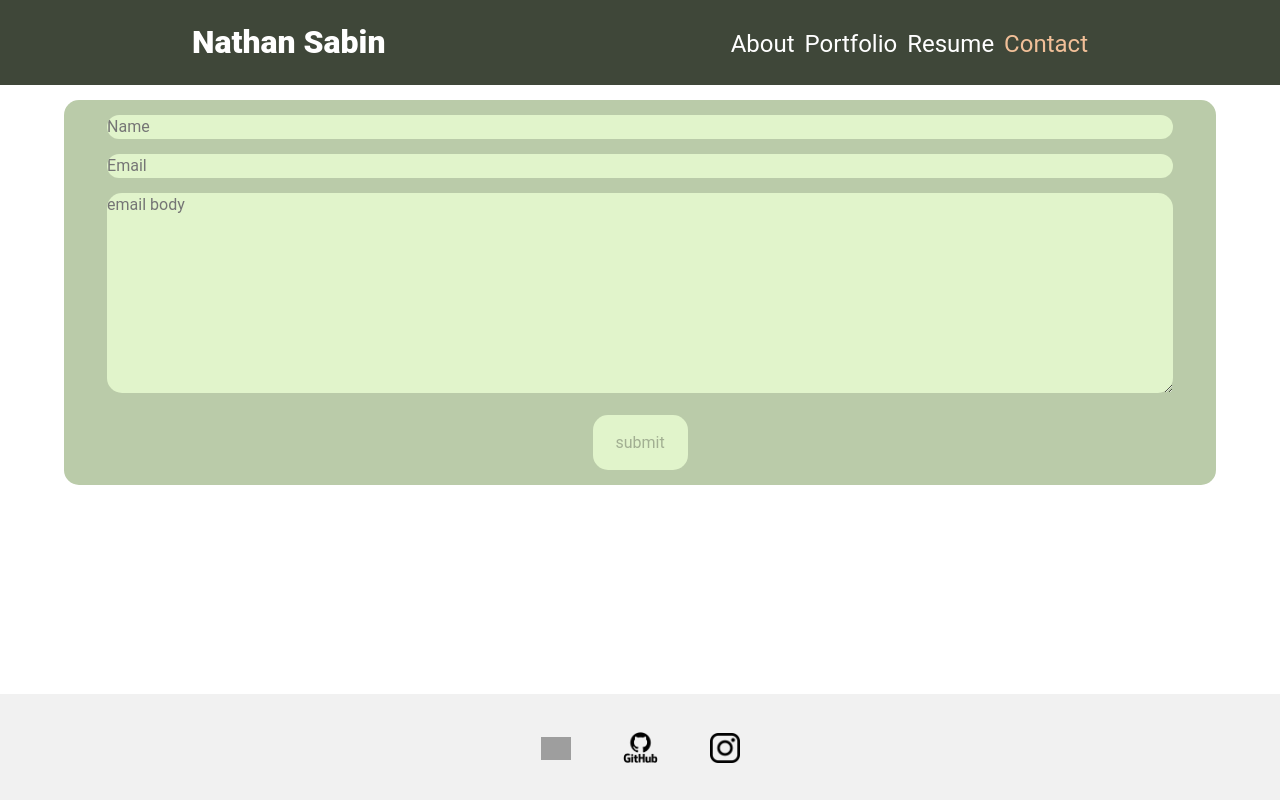
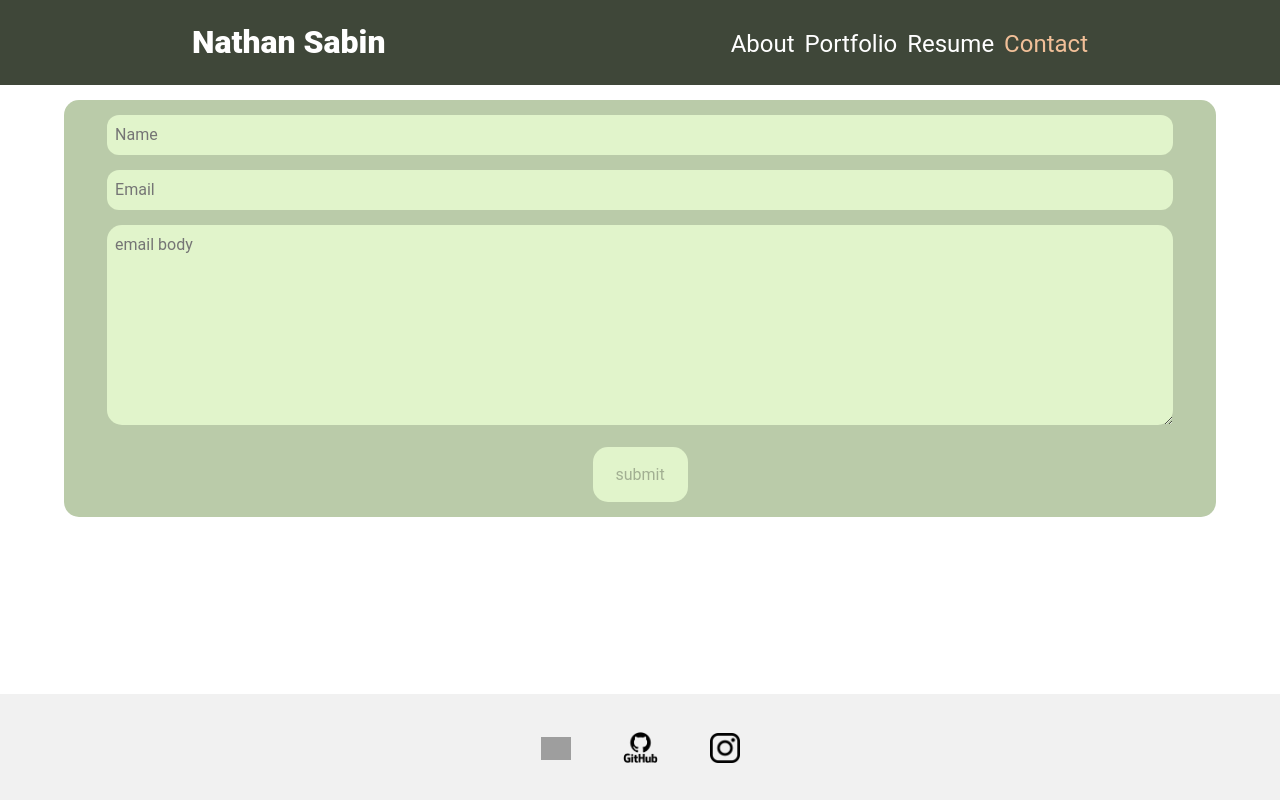
Before and after one commit to nathansabin/Nathan-Sabin-Portfolio, a React (Create React App) app: page / in a window 1280 px wide. Both pictures are taken after a click on the item "Contact". Built offline with nearby package versions, Linux system fonts and the light colour scheme; grey boxes are pictures that could not be loaded.

Commit message:
fixed margin issue in contact reformated css for readablitity

```diff
--- /dev/null
+++ b/src/pages/about/about.css
@@ -0,0 +1,51 @@
+.box-set {
+    margin: -100px auto;
+    margin-bottom: 135px;
+    display: block;
+    width: 85%;
+    height: auto;
+}
+
+.image {
+    float: left;
+    width: 45%;
+    height: auto;
+    border-radius: 15px;
+    background-color: #F1BF98;
+    padding: 15px;
+    padding-top: 25px;
+    margin-left: 3.5%;
+    margin-top: 3%;
+    position: relative;
+}
+
+.portrait {
+    margin-bottom: 15px;
+    margin-top: 0;
+    margin-left: 25%;
+    margin-right: 25%;
+    width: 50%;
+    background-color: #BACBA9;
+}
+
+.portrait img {
+    width: 100%;
+    height: auto;
+}
+
+.box-about {
+    height: 80%;
+    width: 80%;
+    background-color: #BACBA9;
+    display: table-cell;
+    vertical-align: middle;
+    margin: 0 auto;
+    border-radius: 25px;
+}
+
+.about {
+    display: table;
+    font-size: 24px;
+    color: white;
+    margin: 5%;
+}
--- a/src/components/pages/about/index.js
+++ b/src/pages/about/index.js
@@ -1,5 +1,6 @@
 import React, { useState } from 'react';
 import nathan from '../../assets/images/portrait.png';
+import "./about.css";
 
 export default function About() {
     return (
--- /dev/null
+++ b/src/pages/contact/contact.css
@@ -0,0 +1,45 @@
+.bottom-page {
+    margin-bottom: 135px;
+}
+
+.email-format {
+    text-align: center;
+    display: block;
+    width: 90%;
+    height: auto;
+    margin: 0 auto;
+    margin-top: 15px;
+    background-color:#BACBA9;
+    border-radius: 15px;
+    padding:15px;
+}
+
+.email-info {
+    text-align: justify;
+    margin-bottom: 15px;
+    padding: 8px;
+    width: 95%;
+    height: auto;
+    border: 0;
+    background-color: #E1F4CB;
+    border-radius: 12px;
+}
+
+.email-message {
+    margin-bottom: 15px;
+    width: 95%;
+    padding:8px;
+    height: 200px;
+    border: 0;
+    background-color: #E1F4CB;
+    border-radius: 15px;
+}
+
+.email-button {
+    border: 0;
+    margin: auto;
+    width: 95px;
+    height: 55px;
+    background-color: #E1F4CB;
+    border-radius: 15px;
+}
--- a/src/components/pages/contact/index.js
+++ b/src/pages/contact/index.js
@@ -1,4 +1,5 @@
 import React, { useState, useEffect } from 'react';
+import "./contact.css";
 
 export default function Contact() {
     const [name, setName] = useState(false);
```
Also changed, not shown: src/components/project.js (+4 -4 lines), src/components/pages/portfolio/contact.css (deleted), src/components/pages/resume/resume.css (deleted), src/pages/portfolio/contact.css (added), src/pages/portfolio/index.js (renamed from src/components/pages/portfolio/index.js), src/pages/resume/index.js (renamed from src/components/pages/resume/index.js), src/pages/resume/resume.css (added).
